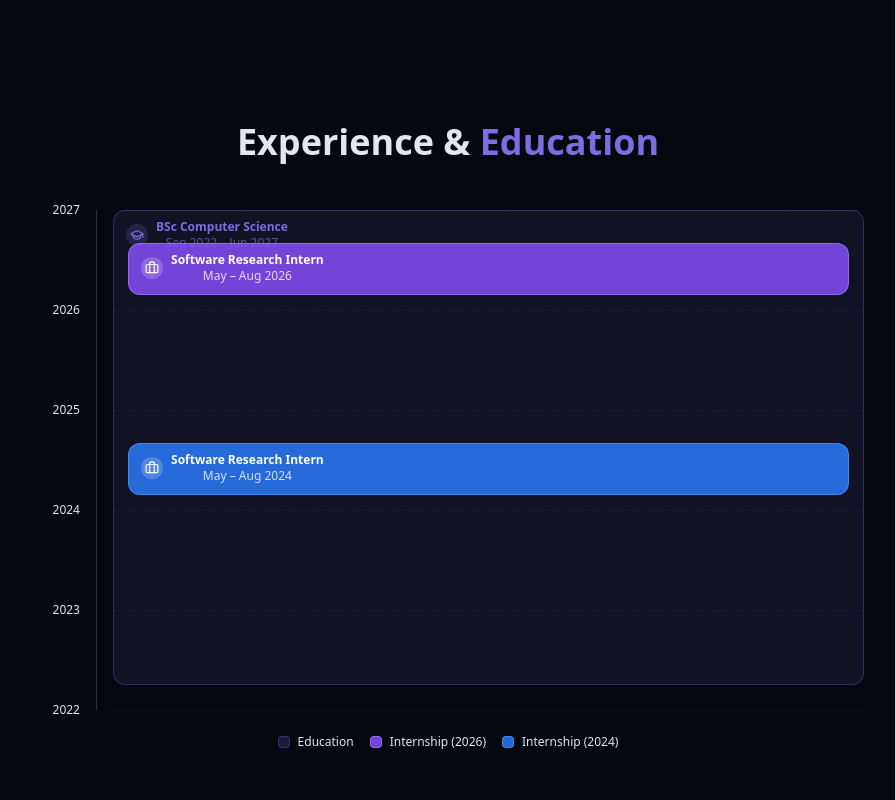
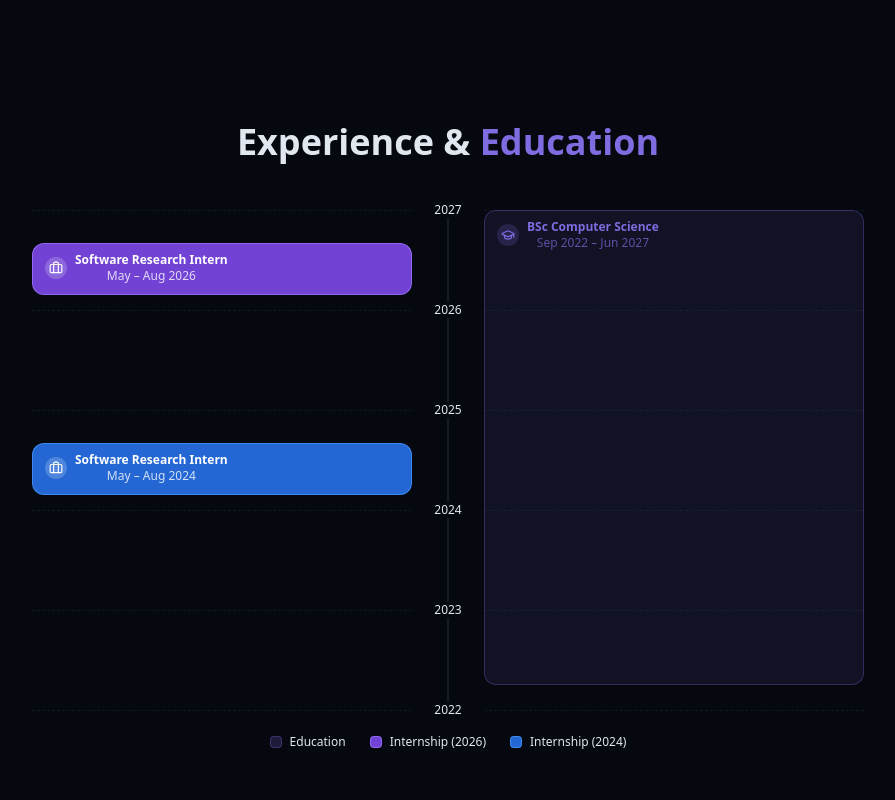
Before and after one commit to Ahmed-Jawad-Tahmid/personal-portfolio, a React (Vite) app: page / in a window 1280 px wide. Shown: the part 1480-2280 px from the top of the page, without its empty margins (192-1087 px from the left). Built offline with nearby package versions, Linux system fonts and the light colour scheme.

Commit message:
Update ExperienceSection.jsx

```diff
--- a/src/components/ExperienceSection.jsx
+++ b/src/components/ExperienceSection.jsx
@@ -1,13 +1,12 @@
 import { GraduationCap, Briefcase } from "lucide-react";
 
-const YEAR_START = 2022;
-const YEAR_END   = 2027;
-const SPAN       = YEAR_END - YEAR_START; // 5 years
-const H          = 500; // container height in px
-const MIN_BAR_H  = 52; // minimum bar height so short entries are always readable
+const YEAR_START  = 2022;
+const YEAR_END    = 2027;
+const SPAN        = YEAR_END - YEAR_START;
+const H           = 500;
+const MIN_BAR_H   = 52;
 const YEAR_LABELS = [2027, 2026, 2025, 2024, 2023, 2022];
 
-// Distance from the TOP of the container (2027 = top, 2022 = bottom)
 const toTop = (year, month = 0) => {
   const frac = Math.min(1, Math.max(0, (year + month / 12 - YEAR_START) / SPAN));
   return (1 - frac) * H;
@@ -19,119 +18,80 @@ const toHeight = (sy, sm, ey, em) => {
   return Math.max(MIN_BAR_H, (endFrac - startFrac) * H);
 };
 
-const entries = [
+const education = [
   {
-    type: "education",
     title: "BSc Computer Science",
     org: "University of Calgary",
-    detail: "Relevant courses: Data Science, AI & ML, OS, Networks, Security, Software Engineering. 2× P.U.R.E award winner ($7,500 each).",
+    detail: "Courses: Data Science, AI & ML, OS, Networks, Security, Software Engineering. 2× P.U.R.E award winner ($7,500 each).",
     period: "Sep 2022 – Jun 2027",
     startYear: 2022, startMonth: 9,
     endYear:   2027, endMonth:   6,
-    icon: GraduationCap,
     barClass:   "bg-primary/10 border border-primary/30",
     labelClass: "bg-primary/20 text-primary border border-primary/30",
-    iconClass:  "text-primary",
+    icon: GraduationCap,
+    iconClass: "text-primary",
   },
+];
+
+const experience = [
   {
-    type: "work",
     title: "Software Research Intern",
-    org: "University of Calgary · CI/CD Pipelines",
+    org: "UCalgary · CI/CD Pipelines",
     detail: "Empirical research on CI/CD pipeline pitfalls. Analyzed GitHub Actions configs across open-source repositories.",
     period: "May – Aug 2026",
     startYear: 2026, startMonth: 5,
     endYear:   2026, endMonth:   8,
-    icon: Briefcase,
     barClass:   "bg-violet-500/80 border border-violet-400/60",
     labelClass: "bg-violet-600 text-white border border-violet-500",
-    iconClass:  "text-white",
+    icon: Briefcase,
+    iconClass: "text-white",
   },
   {
-    type: "work",
     title: "Software Research Intern",
-    org: "University of Calgary · Database Inconsistencies",
+    org: "UCalgary · Database Inconsistencies",
     detail: "Python scripts to parse & clean large datasets for modal-logic proof-tree generation. Reduced computation time by 25%.",
     period: "May – Aug 2024",
     startYear: 2024, startMonth: 5,
     endYear:   2024, endMonth:   8,
-    icon: Briefcase,
     barClass:   "bg-blue-500/80 border border-blue-400/60",
     labelClass: "bg-blue-600 text-white border border-blue-500",
-    iconClass:  "text-white",
+    icon: Briefcase,
+    iconClass: "text-white",
   },
 ];
 
-export const ExperienceSection = () => {
-  return (
-    <section id="experience" className="py-24 px-4 relative">
-      <div className="container mx-auto max-w-4xl">
-        <h2 className="text-3xl md:text-4xl font-bold mb-12 text-center">
-          Experience &amp; <span className="text-primary">Education</span>
-        </h2>
-
-        <div className="flex gap-4">
-          {/* Year labels */}
-          <div className="relative flex-shrink-0 w-12" style={{ height: H }}>
-            {YEAR_LABELS.map((yr) => (
-              <span
-                key={yr}
-                className="absolute right-0 text-xs text-muted-foreground -translate-y-1/2"
-                style={{ top: toTop(yr, 0) }}
-              >
-                {yr}
-              </span>
-            ))}
-          </div>
-
-          {/* Vertical line */}
-          <div className="relative flex-shrink-0 w-px bg-border" style={{ height: H }} />
-
-          {/* Bar track */}
-          <div className="relative flex-1" style={{ height: H }}>
-            {/* Tick marks */}
-            {YEAR_LABELS.map((yr) => (
-              <div
-                key={yr}
-                className="absolute left-0 right-0 border-t border-dashed border-border/40"
-                style={{ top: toTop(yr, 0) }}
-              />
-            ))}
-
-            {entries.map((entry, i) => {
-              const Icon  = entry.icon;
-              const top   = toTop(entry.endYear, entry.endMonth);
+const Bar = ({ entry, tooltipSide = "right" }) => {
+  const Icon   = entry.icon;
+  const top    = toTop(entry.endYear, entry.endMonth);
   const height = toHeight(entry.startYear, entry.startMonth, entry.endYear, entry.endMonth);
-              const isEdu = entry.type === "education";
+  const isEdu  = !!entry.icon === GraduationCap;
 
   return (
     <div
-                  key={i}
-                  className={`absolute rounded-xl ${entry.barClass} transition-all duration-300 overflow-hidden group cursor-default`}
-                  style={{
-                    top,
-                    height,
-                    left: isEdu ? 0 : "2%",
-                    width: isEdu ? "100%" : "96%",
-                    zIndex: isEdu ? 0 : 10,
-                  }}
+      className={`absolute rounded-xl ${entry.barClass} transition-all duration-300 group cursor-default`}
+      style={{ top, height, left: 0, right: 0, zIndex: 10 }}
     >
-                  {/* Label pinned to top of bar */}
-                  <div className={`flex items-center gap-2 px-3 py-2 ${isEdu ? "" : ""}`}>
-                    <div className={`p-1 rounded-full ${isEdu ? "bg-primary/20" : "bg-white/20"}`}>
+      {/* Label */}
+      <div className="flex items-center gap-2 px-3 py-2">
+        <div className={`p-1 rounded-full ${entry.iconClass === "text-primary" ? "bg-primary/20" : "bg-white/20"} flex-shrink-0`}>
           <Icon className={`h-3.5 w-3.5 ${entry.iconClass}`} />
         </div>
         <div className="min-w-0">
-                      <p className={`text-xs font-semibold truncate ${isEdu ? "text-primary" : "text-white"}`}>
+          <p className={`text-xs font-semibold truncate ${entry.iconClass === "text-primary" ? "text-primary" : "text-white"}`}>
             {entry.title}
           </p>
-                      <p className={`text-xs truncate ${isEdu ? "text-primary/70" : "text-white/80"}`}>
+          <p className={`text-xs truncate ${entry.iconClass === "text-primary" ? "text-primary/70" : "text-white/80"}`}>
             {entry.period}
           </p>
         </div>
       </div>
 
       {/* Hover tooltip */}
-                  <div className="absolute left-full ml-3 top-0 z-50 w-64 opacity-0 group-hover:opacity-100 pointer-events-none transition-opacity duration-200">
+      <div
+        className={`absolute top-0 z-50 w-60 opacity-0 group-hover:opacity-100 pointer-events-none transition-opacity duration-200 ${
+          tooltipSide === "left" ? "right-full mr-3" : "left-full ml-3"
+        }`}
+      >
         <div className="bg-card border border-border rounded-xl shadow-lg p-4">
           <p className="font-semibold text-sm mb-1">{entry.title}</p>
           <p className="text-xs text-muted-foreground mb-2">{entry.org}</p>
@@ -143,12 +103,62 @@ export const ExperienceSection = () => {
       </div>
     </div>
   );
-            })}
+};
+
+export const ExperienceSection = () => {
+  return (
+    <section id="experience" className="py-24 px-4 relative">
+      <div className="container mx-auto max-w-4xl">
+        <h2 className="text-3xl md:text-4xl font-bold mb-12 text-center">
+          Experience &amp; <span className="text-primary">Education</span>
+        </h2>
+
+        <div className="flex gap-3 items-start">
+          {/* Experience — left */}
+          <div className="relative flex-1" style={{ height: H }}>
+            {YEAR_LABELS.map((yr) => (
+              <div
+                key={yr}
+                className="absolute left-0 right-0 border-t border-dashed border-border/40"
+                style={{ top: toTop(yr, 0) }}
+              />
+            ))}
+            {experience.map((e, i) => (
+              <Bar key={i} entry={e} tooltipSide="left" />
+            ))}
+          </div>
+
+          {/* Centre: year labels + line */}
+          <div className="relative flex-shrink-0 flex flex-col items-center" style={{ height: H, width: 48 }}>
+            <div className="absolute top-0 bottom-0 w-px bg-border left-1/2 -translate-x-1/2" />
+            {YEAR_LABELS.map((yr) => (
+              <span
+                key={yr}
+                className="absolute text-xs text-muted-foreground -translate-x-1/2 -translate-y-1/2 bg-background px-1"
+                style={{ top: toTop(yr, 0), left: "50%" }}
+              >
+                {yr}
+              </span>
+            ))}
+          </div>
+
+          {/* Education — right */}
+          <div className="relative flex-1" style={{ height: H }}>
+            {YEAR_LABELS.map((yr) => (
+              <div
+                key={yr}
+                className="absolute left-0 right-0 border-t border-dashed border-border/40"
+                style={{ top: toTop(yr, 0) }}
+              />
+            ))}
+            {education.map((e, i) => (
+              <Bar key={i} entry={e} tooltipSide="right" />
+            ))}
           </div>
         </div>
 
         {/* Legend */}
-        <div className="flex flex-wrap gap-4 mt-6 justify-center">
+        <div className="flex flex-wrap gap-6 mt-6 justify-center">
           <div className="flex items-center gap-2 text-xs text-muted-foreground">
             <div className="w-3 h-3 rounded-sm bg-primary/20 border border-primary/30" />
             Education
```
Lines whose indentation alone changed are shown as unchanged.
